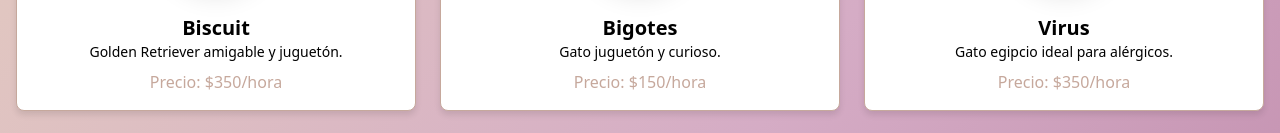
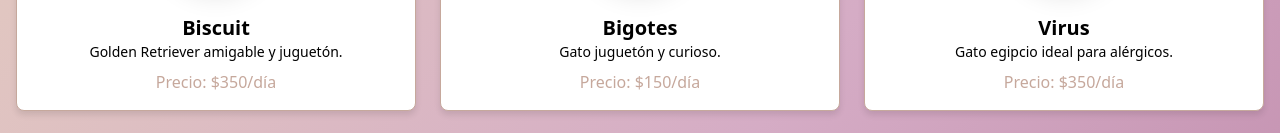
Before and after one commit to EduardoSantiagoAC/GitReactC, a React (Create React App) app: page / in a window 1280 px wide. Shown: the part 551-684 px from the top of the page. Built offline with nearby package versions, Linux system fonts and the light colour scheme.

Commit message:
Add files via upload

```diff
--- a/src/pages/Home.js
+++ b/src/pages/Home.js
@@ -348,7 +348,7 @@ const Home = () => {
                     <h2 className="text-xl font-semibold text-black">{pet.name}</h2>
                     <p className="text-black text-sm">{pet.description}</p>
                     <div className="mt-2">
-                      <p className="text-[#C6A89C]">Precio: ${pet.price}/hora</p>
+                      <p className="text-[#C6A89C]">Precio: ${pet.price}/día</p>
                     </div>
                   </div>
                 </motion.div>
```
